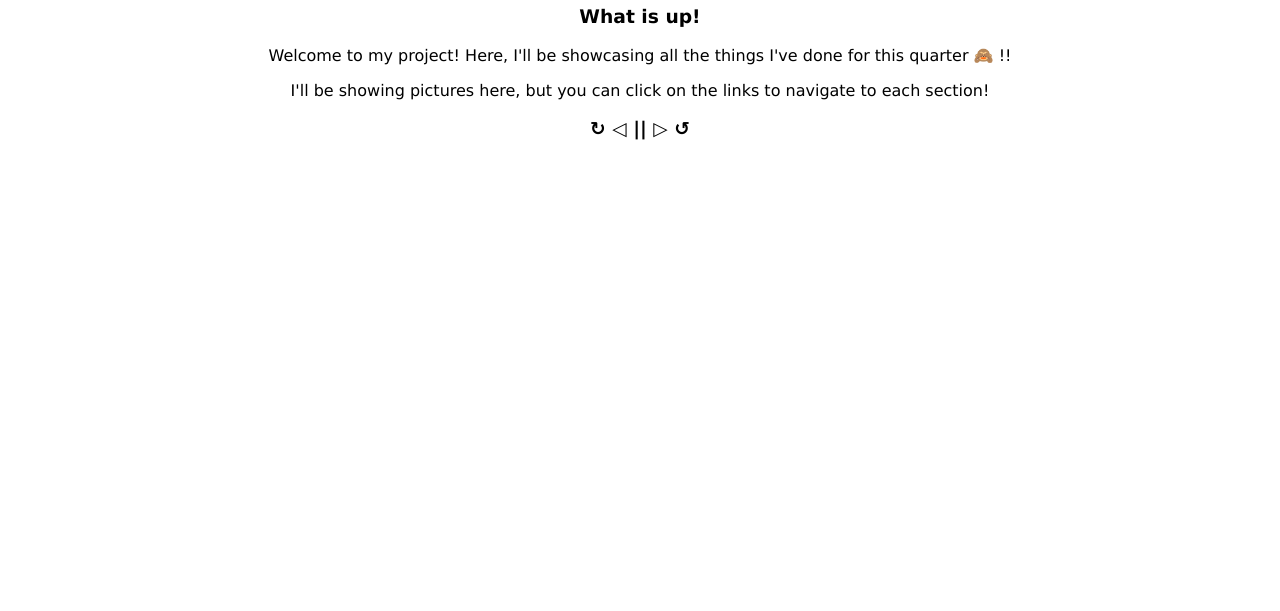
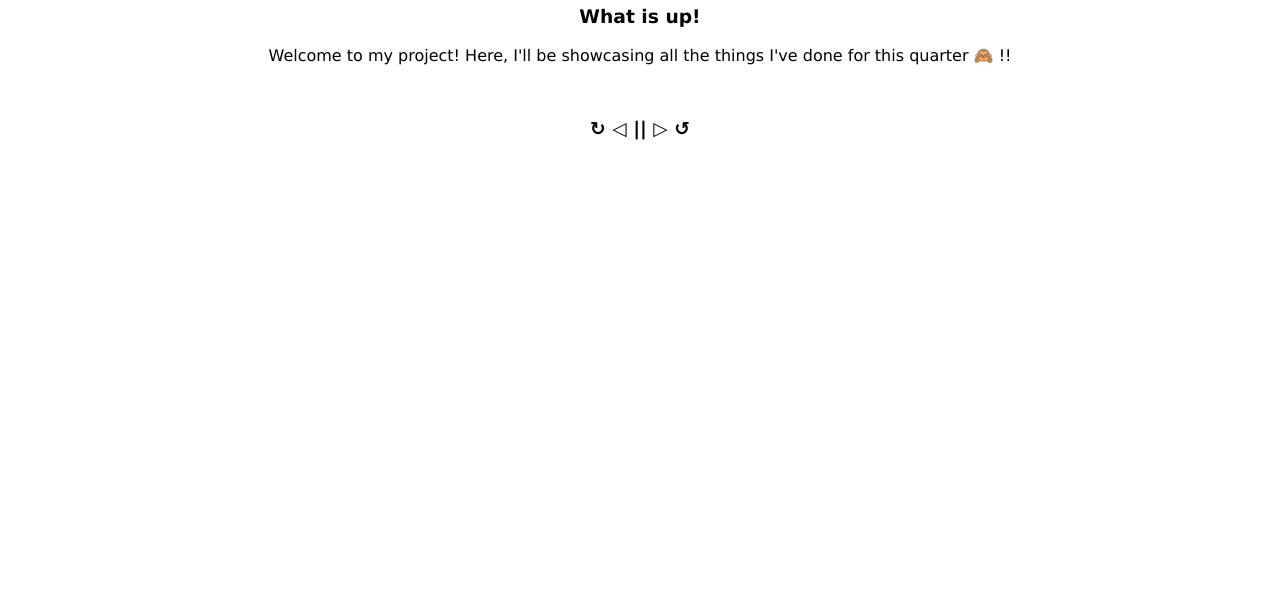
Before and after one commit to reiy3s/FV_ICT10_Q2Project_Reyes_Therese, a plain HTML site: page index.html in a window 1280 px wide. Shown: the part 189-800 px from the top of the page. Drawn offline with Linux system fonts and the light colour scheme.

Commit message:
Update index.html

```diff
--- a/index.html
+++ b/index.html
@@ -51,8 +51,7 @@
         <h3> What is up! </h3>
             <p> Welcome to my project! Here, I'll be showcasing all the things I've done for this quarter 🙈 !! </p>
 
-            <p> I'll be showing pictures here, but you can click on the links to navigate to each section! </p>
-
+        <br>
         <h3 id="divider"> ↻     ◁     ||     ▷      ↺ </h3>
 
     </div>
```
